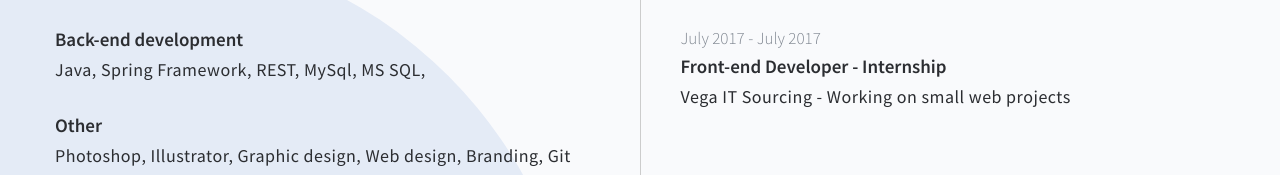
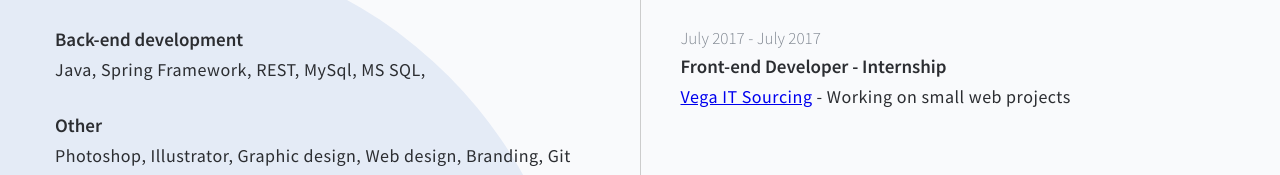
Before and after one commit to fentnemanja/fentnemanja.github.io, a plain HTML site: page index.html in a window 1280 px wide. Shown: the part 879-1054 px from the top of the page. Drawn offline with nearby package versions, Linux system fonts and the light colour scheme.

Commit message:
Update index.html

```diff
--- a/index.html
+++ b/index.html
@@ -137,7 +137,7 @@
                                                 July 2017 - July 2017
                                             </span>
                                             <span class="sub-title">Front-end Developer - Internship</span>
-                                            <span class="text">Vega IT Sourcing - Working on small web projects</span>
+                                            <span class="text"> <a target="_blank" href="https://www.vegaitsourcing.rs/">Vega IT Sourcing</a> - Working on small web projects</span>
                                         </div>
                                     </div>
 
```
